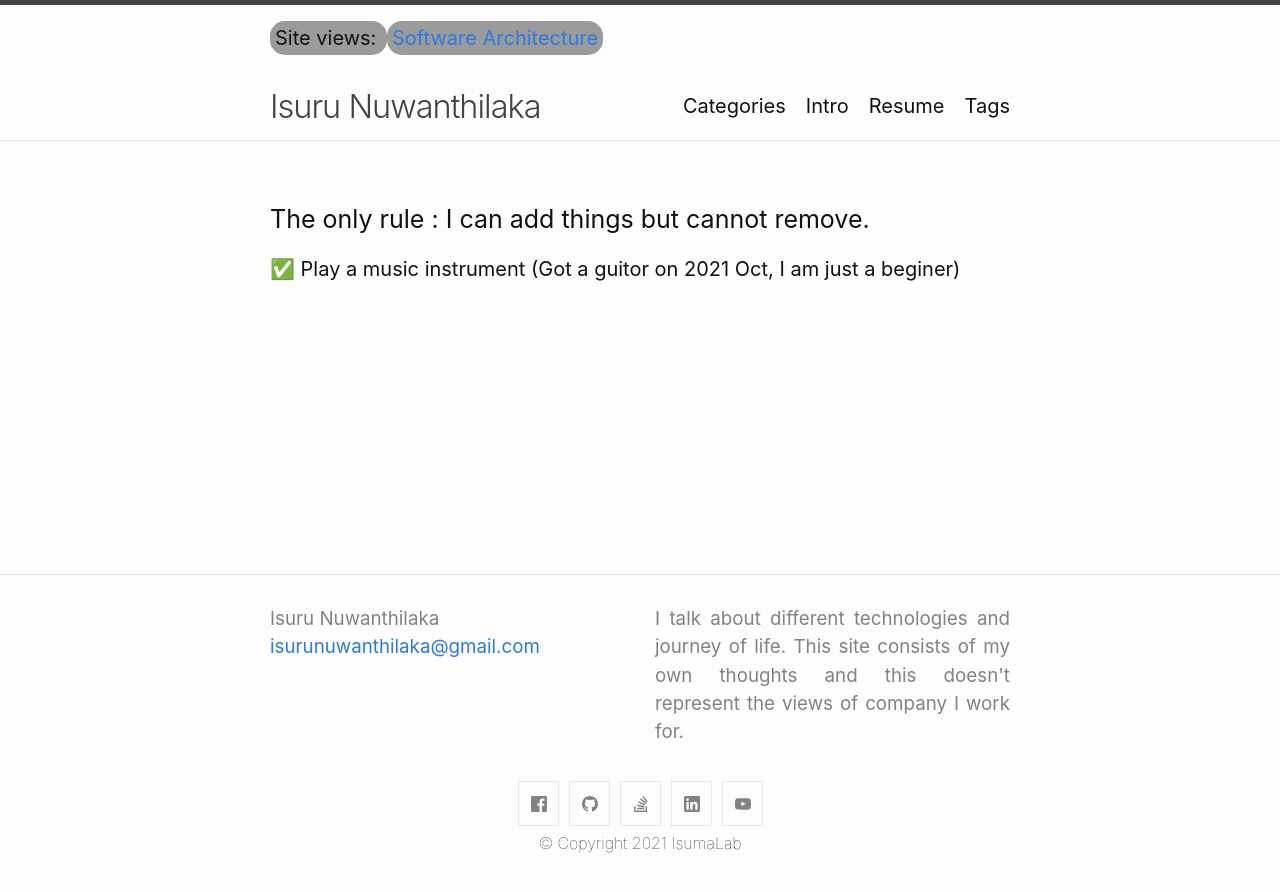
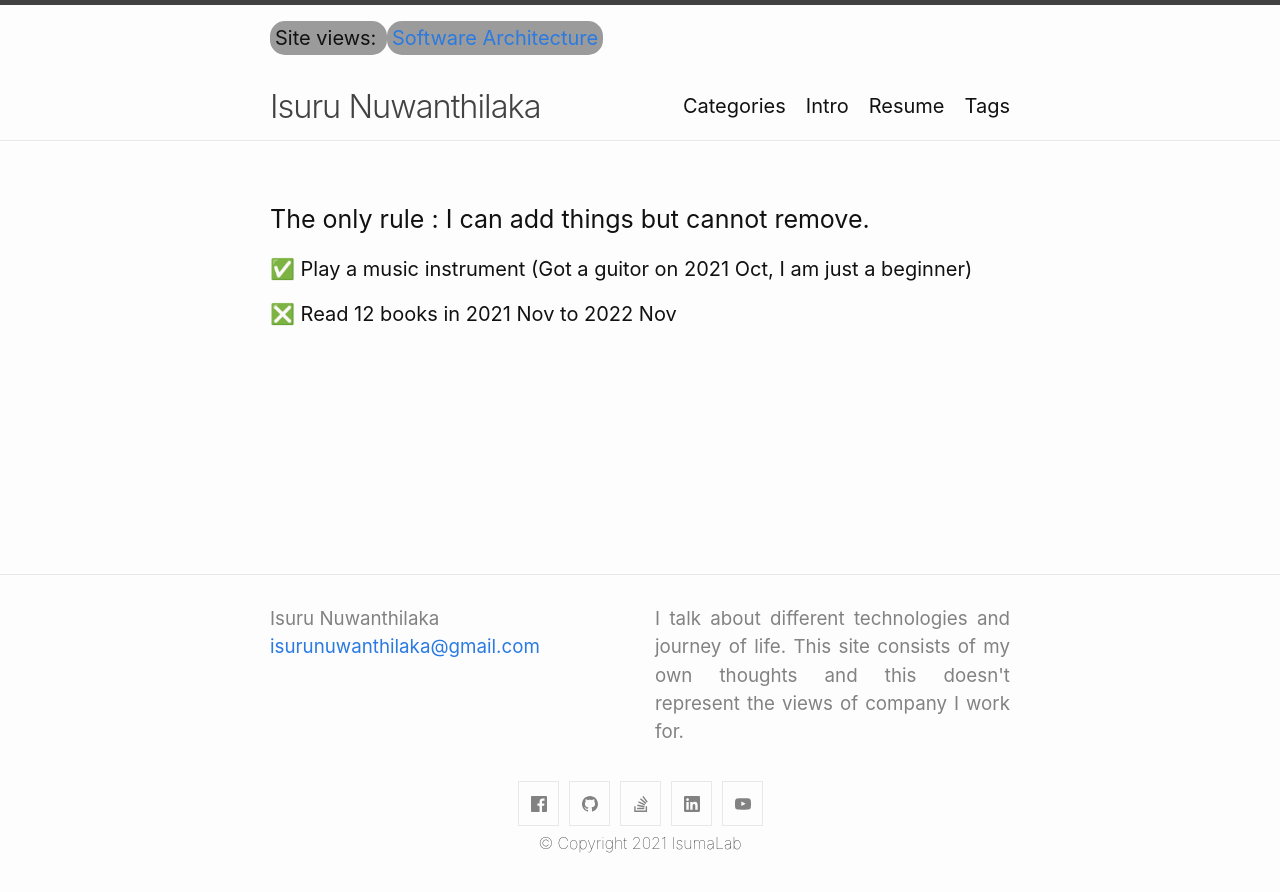
Before and after one commit to isurunuwanthilaka/isurunuwanthilaka.github.io, a Jekyll site: the page built from docs/bucket-list.md, in a window 1280 px wide. Shown: the top 892 px of the page. Built offline with Jekyll 4.4.1, drawn with Linux system fonts in a browser that asks for light colours; nearby versions of some CDN libraries; our own code applies the rules of GitHub Pages for plain Markdown files; comment, search, counter and statistics services are not loaded.

Commit message:
add new task

```diff
--- a/docs/bucket-list.md
+++ b/docs/bucket-list.md
@@ -1,3 +1,5 @@
 #### The only rule : I can add things but cannot remove.
 
-✅ Play a music instrument (Got a guitor on 2021 Oct, I am just a beginer)
+✅ Play a music instrument (Got a guitor on 2021 Oct, I am just a beginner)
+
+❎ Read 12 books in 2021 Nov to 2022 Nov
```
